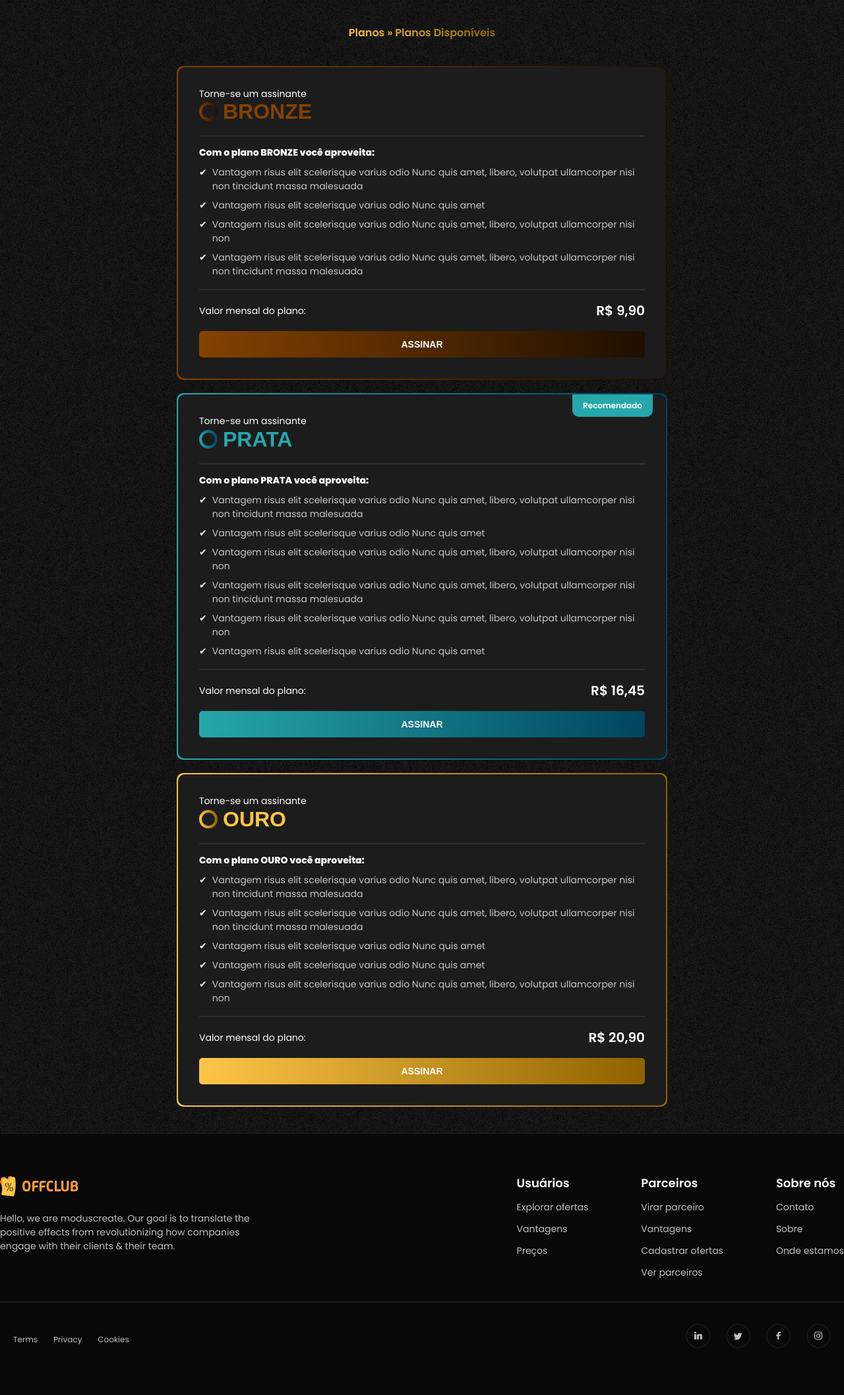
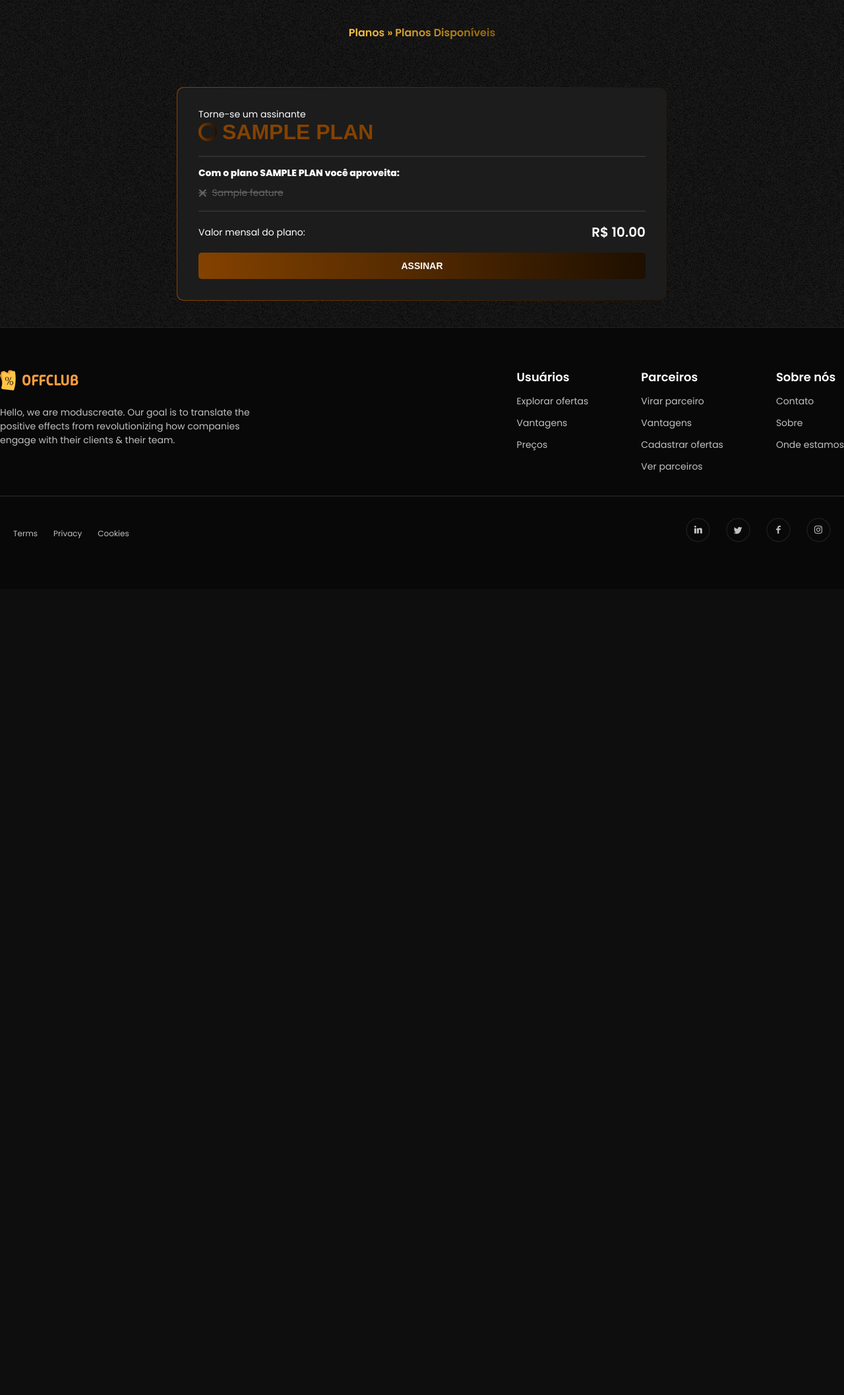
Before and after one commit to PI-InfoWeb-CNAT/2025-OffClub, a Django app: template src/apps/subscription/templates/plans.html in a window 1280 px wide. Shown: the part 132-2247 px from the top of the page at 66% size. After the commit the page ends 948 px from the top, so only its background shows below. Run offline with Django 3.2, Linux system fonts and the light colour scheme; the template is opened without the code that fills it: most values are stand-ins (such as "Sample title", 1, 10 or a date in 2020); some web fonts are replaced.

Commit message:
finish plans page

```diff
--- a/src/apps/subscription/static/css/plans.css
+++ b/src/apps/subscription/static/css/plans.css
@@ -1,3 +1,6 @@
+/* ============================================= */
+/* Layout Principal                 */
+/* ============================================= */
 main.container {
     display: flex;
     flex-direction: column;
@@ -6,6 +9,38 @@ main.container {
     padding: 40px 20px;
 }
 
+.plan-cards-container {
+    margin-top: 2em;
+    gap: 20px;
+    width: 100%;
+}
+
+/* ============================================= */
+/* Estrutura Base dos Cards            */
+/* ============================================= */
+.plan-card {
+    border-radius: var(--border-radius-small);
+    width: 60%;
+    padding: 1px;
+    height: -webkit-fill-available;
+}
+
+.plan-card-content {
+    height: 100%;
+    background-color: var(--background-color);
+    border-radius: var(--border-radius-small);
+    padding: 32px;
+    display: flex;
+    flex-direction: column;
+    gap: 16px;
+    width: 100%;
+    position: relative;
+    backdrop-filter: blur(3px);
+}
+
+/* ============================================= */
+/* Tipografia                   */
+/* ============================================= */
 main.container > h1 {
     font-size: var(--text-font-size-large);
     background: var(--gradient-gold);
@@ -14,50 +49,10 @@ main.container > h1 {
     text-align: center;
 }
 
-.copper h2 {
-    color: var(--brown);
-}
-
-.silver h2 {
-    color: var(--cyan);
-}
-
-.gold h2 {
-    color: var(--brand-yellow);
-}
-
-.plan-cards-container {
-    gap: 20px;
-    width: 100%;
-}
-
-.plan-card {
-    border-radius: var(--border-radius-small);
-    width: 60%;
-    padding: 2px;
-}
-
-.plan-card-content {
-    background-color: var(--background-color);
-    border-radius: var(--border-radius-small);
-    padding: 32px;
-    display: flex;
-    flex-direction: column;
-    gap: 16px;
-    width: 100%;
-    position: relative;
-}
-
-.plan-card.recommended .badge {
-    position: absolute;
-    top: 0;
-    right: 20px;
-    background-color: var(--cyan);
-    color: var(--white);
-    padding: 8px 16px;
-    border-radius: 0 0 var(--border-radius-small) var(--border-radius-small);
-    font-weight: 600;
-    font-size: var(--minor-text-font-size);
+.plan-card h2 {
+    font-size: 32px;
+    font-weight: var(--h1-font-weight);
+    font-family: var(--special-font-family);
 }
 
 .plan-titles h3 {
@@ -65,10 +60,52 @@ main.container > h1 {
     font-weight: var(--text-font-weight);
 }
 
-.plan-card h2 {
-    font-size: 32px;
-    font-weight: var(--h1-font-weight);
-    font-family: var(--special-font-family);
+.plan-details h3 {
+    font-size: var(--text-font-size);
+    font-weight: 800;
+    margin-bottom: 12px;
+}
+
+.plan-price {
+    font-size: var(--h2-font-size);
+    font-weight: var(--h2-font-weight);
+}
+
+/* ============================================= */
+/* Componentes dos Cards               */
+/* ============================================= */
+.plan-card hr {
+    width: 100%;
+    border-color: var(--almost-transparent-white);
+}
+
+.plan-card.recommended {
+    background-color: rgba(255, 255, 255, 0.05);
+    transform: scale(1.05);
+}
+
+.plan-card.recommended .plan-card-content {
+    filter: brightness(1.2);
+}
+
+
+
+.plan-card.recommended, .plan-card.recommended .plan-card-content {
+    position: relative;
+    border-radius: 0 var(--border-radius-small) var(--border-radius-small) var(--border-radius-small);
+}
+
+.plan-card.recommended .badge {
+    position: absolute;
+    top: 0;
+    left: -1px;
+    transform: translateY(-100%);
+    background: var(--gradient-silver);
+    color: var(--white);
+    padding: 8px 24px;
+    border-radius: var(--border-radius-small) var(--border-radius-small) 0 0;
+    font-weight: 600;
+    font-size: var(--minor-text-font-size);
 }
 
 .text-circle {
@@ -77,25 +114,13 @@ main.container > h1 {
     gap: 8px;
 }
 
-.copper-circle, .silver-circle, .gold-circle {
+.bronze-circle, .silver-circle, .gold-circle {
     width: 1.75em;
     height: 1.75em;
     border-radius: 50%;
     display: flex;
     justify-content: center;
     align-items: center;
-}
-
-.copper-circle {
-    background: var(--gradient-copper);
-}
-
-.silver-circle {
-    background: var(--gradient-silver);
-}
-
-.gold-circle {
-    background: var(--gradient-gold);
 }
 
 .inner-circle {
@@ -108,15 +133,8 @@ main.container > h1 {
     background-color: var(--background-color);
 }
 
-.plan-card hr {
-    width: 100%;
-    border-color: var(--almost-transparent-white);
-}
-
-.plan-details h3 {
-    font-size: var(--text-font-size);
-    font-weight: 800;
-    margin-bottom: 12px;
+.plan-details {
+    flex: 1;
 }
 
 .plan-features {
@@ -129,7 +147,7 @@ main.container > h1 {
     display: flex;
     align-items: flex-start;
     gap: 8px;
-    color: var(--offwhite);
+    color: var(--white);
     font-size: var(--text-font-size);
 }
 
@@ -138,15 +156,37 @@ main.container > h1 {
     color: var(--white);
 }
 
+li.available .feature-content {
+    display: flex;
+    flex-direction: column;
+}
+
+li.available .feature-content .feature-name {
+    color: var(--white);
+}
+
+li.available .feature-content .feature-description {
+    color: var(--offwhite)
+}
+
+.plan-features li.unavailable {
+    align-items: center;
+    color: var(--gray);
+    text-decoration: line-through;
+}
+
+.plan-features li.unavailable::before {
+    text-align: center;
+    content: '❌';
+    font-size: 10px;
+    color: transparent;
+    text-shadow: 0 0 0 var(--gray);
+}
+
 .plan-price-wrapper {
     display: flex;
     justify-content: space-between;
     align-items: center;
-}
-
-.plan-price {
-    font-size: var(--h2-font-size);
-    font-weight: var(--h2-font-weight);
 }
 
 .subscribe-button {
@@ -159,8 +199,41 @@ main.container > h1 {
     transition: transform 0.2s ease-in-out;
 }
 
-.copper .subscribe-button {
-    background: var(--gradient-copper);
+.subscribe-button:hover {
+    transition: transform 0.2s ease-in-out;
+    filter: brightness(1.1);
+    transform: scale(1.005);
+}
+
+/* ============================================= */
+/* Temas dos Planos                 */
+/* ============================================= */
+.bronze h2 {
+    color: var(--brown);
+}
+
+.silver h2 {
+    color: var(--cyan);
+}
+
+.gold h2 {
+    color: var(--brand-yellow);
+}
+
+.plan-card.bronze {
+    background: var(--gradient-bronze);
+}
+
+.plan-card.silver {
+    background: var(--gradient-silver);
+}
+
+.plan-card.gold {
+    background: var(--gradient-gold);
+}
+
+.bronze .subscribe-button {
+    background: var(--gradient-bronze);
 }
 
 .silver .subscribe-button {
@@ -171,21 +244,14 @@ main.container > h1 {
     background: var(--gradient-gold);
 }
 
-.subscribe-button:hover {
-    transition: transform 0.2s ease-in-out;
-    filter: brightness(1.1);
-    transform: scale(1.005);
+.bronze-circle {
+    background: var(--gradient-bronze);
 }
 
-
-.plan-card.copper {
-    background: var(--gradient-copper);
-}
-
-.plan-card.silver {
+.silver-circle {
     background: var(--gradient-silver);
 }
 
-.plan-card.gold {
+.gold-circle {
     background: var(--gradient-gold);
 }
--- a/src/apps/subscription/templates/plans.html
+++ b/src/apps/subscription/templates/plans.html
@@ -1,5 +1,6 @@
 {% extends 'base.html' %}
 {% load static %}
+{% load i18n %}
 
 {% block title %}Planos de Assinatura{% endblock title %}
 
@@ -9,102 +10,62 @@
 
 {% block main %}
 <main class="container">
-    <h1>Planos  » Planos Disponíveis</h1>
+    <h1>Planos &raquo; Planos Disponíveis</h1>
 
-    <div class="plan-cards-container flex-column flex-center">
-        <section class="plan-card copper">
+    <div class="plan-cards-container flex-row flex-center">
+        {% for plan in plans %}
+        {% cycle 'bronze' 'silver' 'gold' as plan_style silent %}
+        <section class="plan-card {{ plan_style }} {% if plan_style == 'silver' %}recommended{% endif %}">
             <div class="plan-card-content">
+
+                {% if plan_style == 'silver' %}
+                <div class="badge">Recomendado</div>
+                {% endif %}
+
                 <div class="plan-titles">
                     <h3>Torne-se um assinante</h3>
                     <div class="text-circle flex-row">
-                        <div class="copper-circle">
+                        <div class="{{ plan_style }}-circle">
                             <div class="inner-circle"></div>
                         </div>
-                        <h2>BRONZE</h2>
+                        <h2>{{ plan.title|upper }}</h2>
                     </div>
                 </div>
                 <hr>
                 <div class="plan-details">
-                    <h3>Com o plano BRONZE você aproveita:</h3>
+                    <h3>Com o plano {{ plan.title|upper }} você aproveita:</h3>
                     <ul class="plan-features">
-                        <li>Vantagem risus elit scelerisque varius odio Nunc quis amet, libero, volutpat ullamcorper nisi non tincidunt massa malesuada</li>
-                        <li>Vantagem risus elit scelerisque varius odio Nunc quis amet</li>
-                        <li>Vantagem risus elit scelerisque varius odio Nunc quis amet, libero, volutpat ullamcorper nisi non</li>
-                        <li>Vantagem risus elit scelerisque varius odio Nunc quis amet, libero, volutpat ullamcorper nisi non tincidunt massa malesuada</li>
+                        {% for feature in all_features %}
+                            {% if feature in plan.features.all %}
+                            <li class="available">
+                                <div class="feature-content">
+                                    <span class="feature-name">
+                                        {{ feature.name }}
+                                    </span>
+                                    <span class="feature-description">
+                                        {{ feature.description }}
+                                    </span>
+                                </div>
+                            </li>
+                            {% endif %}
+                        {% endfor %}
+
+                        {% for feature in all_features %}
+                            {% if feature not in plan.features.all %}
+                            <li class="unavailable">{{ feature.name }}</li>
+                            {% endif %}
+                        {% endfor %}
                     </ul>
                 </div>
                 <hr>
                 <div class="plan-price-wrapper">
                     <p>Valor mensal do plano:</p>
-                    <p class="plan-price">R$ 9,90</p>
+                    <p class="plan-price">R$ {{ plan.price|floatformat:2 }}</p>
                 </div>
                 <button class="subscribe-button">ASSINAR</button>
             </div>
         </section>
-
-        <section class="plan-card silver recommended">
-            <div class="plan-card-content">
-                <div class="badge">Recomendado</div>
-                <div class="plan-titles">
-                    <h3>Torne-se um assinante</h3>
-                    <div class="text-circle flex-row">
-                        <div class="silver-circle">
-                            <div class="inner-circle"></div>
-                        </div>
-                        <h2>PRATA</h2>
-                    </div>
-                </div>
-                <hr>
-                <div class="plan-details">
-                    <h3>Com o plano PRATA você aproveita:</h3>
-                    <ul class="plan-features">
-                        <li>Vantagem risus elit scelerisque varius odio Nunc quis amet, libero, volutpat ullamcorper nisi non tincidunt massa malesuada</li>
-                        <li>Vantagem risus elit scelerisque varius odio Nunc quis amet</li>
-                        <li>Vantagem risus elit scelerisque varius odio Nunc quis amet, libero, volutpat ullamcorper nisi non</li>
-                        <li>Vantagem risus elit scelerisque varius adio Nunc quis amet, libero, volutpat ullamcorper nisi non tincidunt massa malesuada</li>
-                        <li>Vantagem risus elit scelerisque varius odio Nunc quis amet, libero, volutpat ullamcorper nisi non</li>
-                        <li>Vantagem risus elit scelerisque varius odio Nunc quis amet</li>
-                    </ul>
-                </div>
-                <hr>
-                <div class="plan-price-wrapper">
-                    <p>Valor mensal do plano:</p>
-                    <p class="plan-price">R$ 16,45</p>
-                </div>
-                <button class="subscribe-button">ASSINAR</button>
-            </div>
-        </section>
-
-        <section class="plan-card gold">
-            <div class="plan-card-content">
-                <div class="plan-titles">
-                    <h3>Torne-se um assinante</h3>
-                    <div class="text-circle flex-row">
-                        <div class="gold-circle">
-                            <div class="inner-circle"></div>
-                        </div>
-                        <h2>OURO</h2>
-                    </div>
-                </div>
-                <hr>
-                <div class="plan-details">
-                    <h3>Com o plano OURO você aproveita:</h3>
-                    <ul class="plan-features">
-                        <li>Vantagem risus elit scelerisque varius odio Nunc quis amet, libero, volutpat ullamcorper nisi non tincidunt massa malesuada</li>
-                        <li>Vantagem risus elit scelerisque varius odio Nunc quis amet, libero, volutpat ullamcorper nisi non tincidunt massa malesuada</li>
-                        <li>Vantagem risus elit scelerisque varius odia Nunc quis amet</li>
-                        <li>Vantagem risus elit scelerisque varius odio Nunc quis amet</li>
-                        <li>Vantagem risus elit scelerisque varius odio Nunc quis amet, libero, volutpat ullamcorper nisi non</li>
-                    </ul>
-                </div>
-                <hr>
-                <div class="plan-price-wrapper">
-                    <p>Valor mensal do plano:</p>
-                    <p class="plan-price">R$ 20,90</p>
-                </div>
-                <button class="subscribe-button">ASSINAR</button>
-            </div>
-        </section>
+        {% endfor %}
     </div>
 </main>
 {% endblock main %}
--- a/src/apps/subscription/urls.py
+++ b/src/apps/subscription/urls.py
@@ -1,6 +1,6 @@
 from django.urls import path, include
-from .views import PlansViews
+from .views import SubscriptionPlanView
 
 urlpatterns = [
-    path('plans/', PlansViews.plans, name='plans'),
+    path('plans/', SubscriptionPlanView.as_view(), name='plans'),
 ]
--- a/src/static/css/_variables.css
+++ b/src/static/css/_variables.css
@@ -6,7 +6,7 @@
     --white: #ffffff;
     --offwhite: rgba(255, 255, 255, 0.75);
     --almost-transparent-white: rgba(255, 255, 255, 0.1);
-    --black: #000000;
+    --gray: #646464;
     --background-color: #1C1C1C;
     --footer-background-color: #080808;
     --yellow-lighter: #FFEFCC;
@@ -25,7 +25,7 @@
     --gradient-orange: linear-gradient(90deg, var(--brand-orange) 0%, var(--brand-orange-darker) 100%);
     --gradient-yellow-orange: linear-gradient(90deg, var(--brand-yellow) 0%, var(--brand-orange-darker) 100%);
     --gradient-orange-brown: linear-gradient(90deg, var(--brand-orange) 0%, var(--brown) 100%);
-    --gradient-copper: linear-gradient(90deg, var(--brown) 0%, var(--brown-darker) 100%);
+    --gradient-bronze: linear-gradient(90deg, var(--brown) 0%, var(--brown-darker) 100%);
     --gradient-silver: linear-gradient(90deg, var(--cyan) 0%, var(--darker-cyan) 100%);
     --gradient-gold: linear-gradient(90deg, var(--brand-yellow) 0%, var(--golden) 100%);
 
```
Also changed, not shown: src/apps/subscription/views.py (+15 -4 lines).
